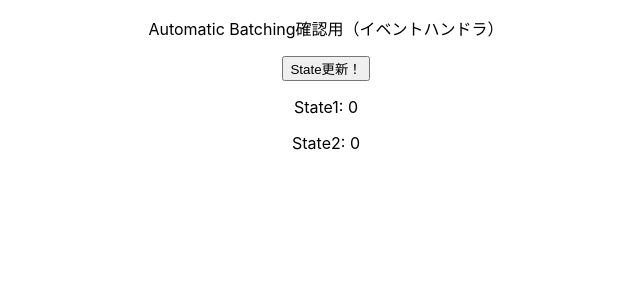
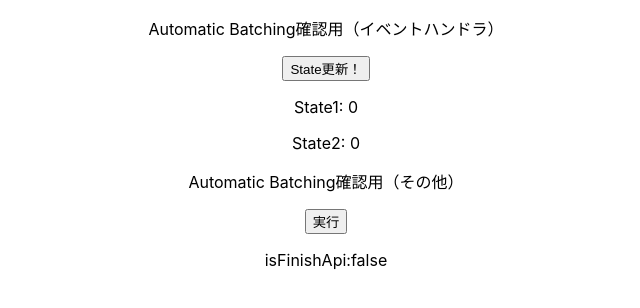
Before and after one commit to amaomruhki/react18-explanation-react18, a React (Create React App) app: page / in a window 1280 px wide. Shown: the top 308 px of the page, without its empty margins (314-954 px from the left). Built offline with nearby package versions, Linux system fonts and the light colour scheme.

Commit message:
バッチ処理の挙動確認テスト

```diff
--- a/src/App.tsx
+++ b/src/App.tsx
@@ -1,10 +1,12 @@
 import "./App.css";
 import { AutoBatchEventHandler } from "./components/AutoBatchEventHandler";
+import { AutoBatchOther } from "./components/AutoBatchOther";
 
 function App() {
 	return (
 		<div className="App">
 			<AutoBatchEventHandler />
+			<AutoBatchOther />
 		</div>
 	);
 }
--- /dev/null
+++ b/src/components/AutoBatchOther.tsx
@@ -0,0 +1,37 @@
+import { useState } from "react";
+
+type Todo = {
+	userId: number;
+	id: number;
+	title: string;
+	completed: boolean;
+};
+
+export const AutoBatchOther = () => {
+	console.log("AutoBatchOther");
+
+	const [todos, setTodos] = useState<Todo[] | null>(null);
+	const [isFinishApi, setIsFinishApi] = useState<boolean>(false);
+	const [state3, setState3] = useState<string>("");
+
+	const onClickExecuteApi = () => {
+		fetch("https://jsonplaceholder.typicode.com/todos")
+			.then((res) => res.json())
+			.then((data) => {
+				setTodos(data);
+				setIsFinishApi(true);
+				setState3("updated");
+			});
+	};
+
+	return (
+		<div>
+			<p>Automatic Batching確認用（その他）</p>
+			<button onClick={onClickExecuteApi}>実行</button>
+			<p>isFinishApi:{isFinishApi ? "true" : "false"}</p>
+			{todos?.map((todo) => (
+				<p key={todo.id}>{todo.title}</p>
+			))}
+		</div>
+	);
+};
--- a/src/index.tsx
+++ b/src/index.tsx
@@ -1,16 +1,16 @@
-import React from 'react';
-import ReactDOM from 'react-dom/client';
-import './index.css';
-import App from './App';
-import reportWebVitals from './reportWebVitals';
+import React from "react";
+import ReactDOM from "react-dom/client";
+import "./index.css";
+import App from "./App";
+import reportWebVitals from "./reportWebVitals";
 
 const root = ReactDOM.createRoot(
-  document.getElementById('root') as HTMLElement
+	document.getElementById("root") as HTMLElement
 );
 root.render(
-  <React.StrictMode>
-    <App />
-  </React.StrictMode>
+	// <React.StrictMode>
+	<App />
+	// </React.StrictMode>
 );
 
 // If you want to start measuring performance in your app, pass a function
```
